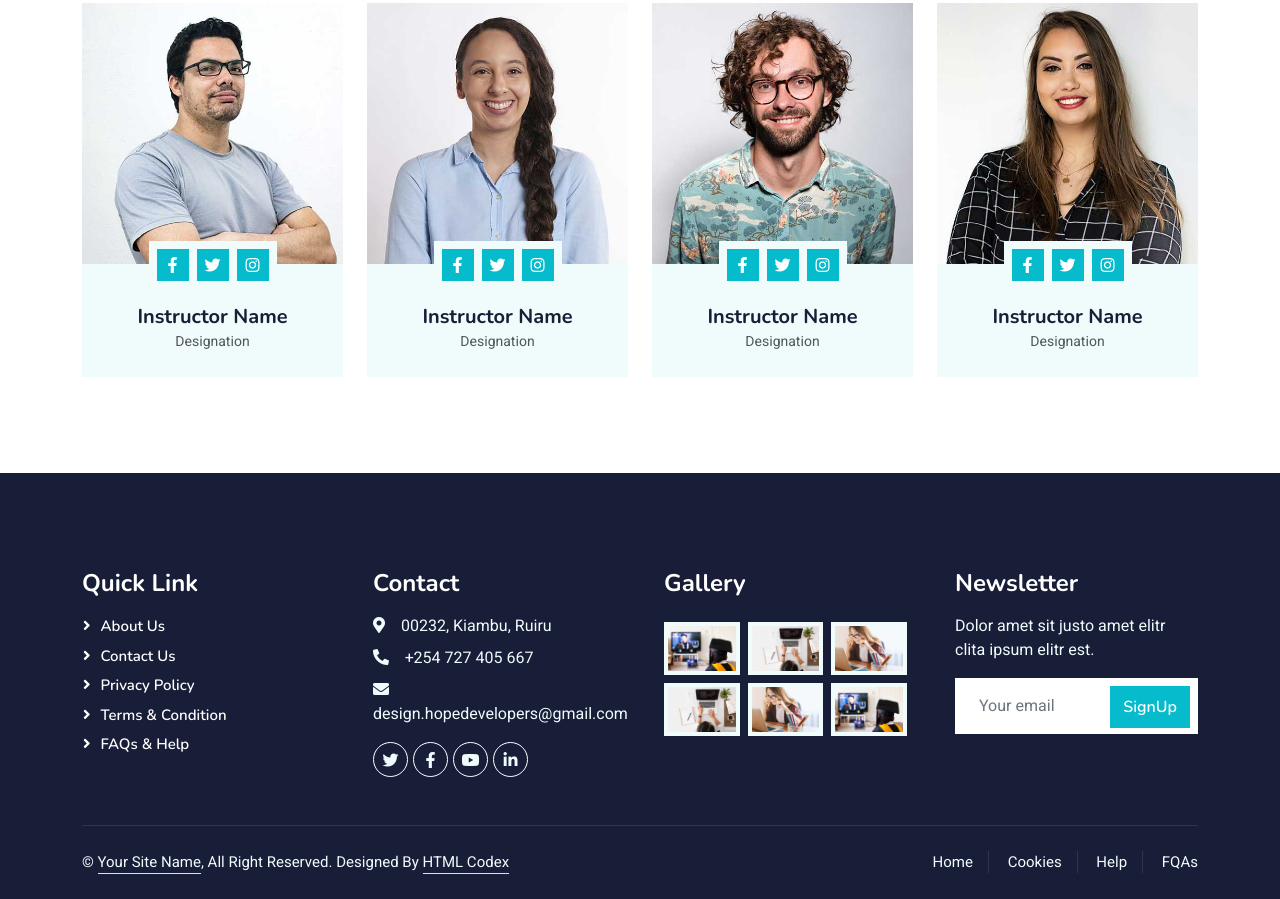
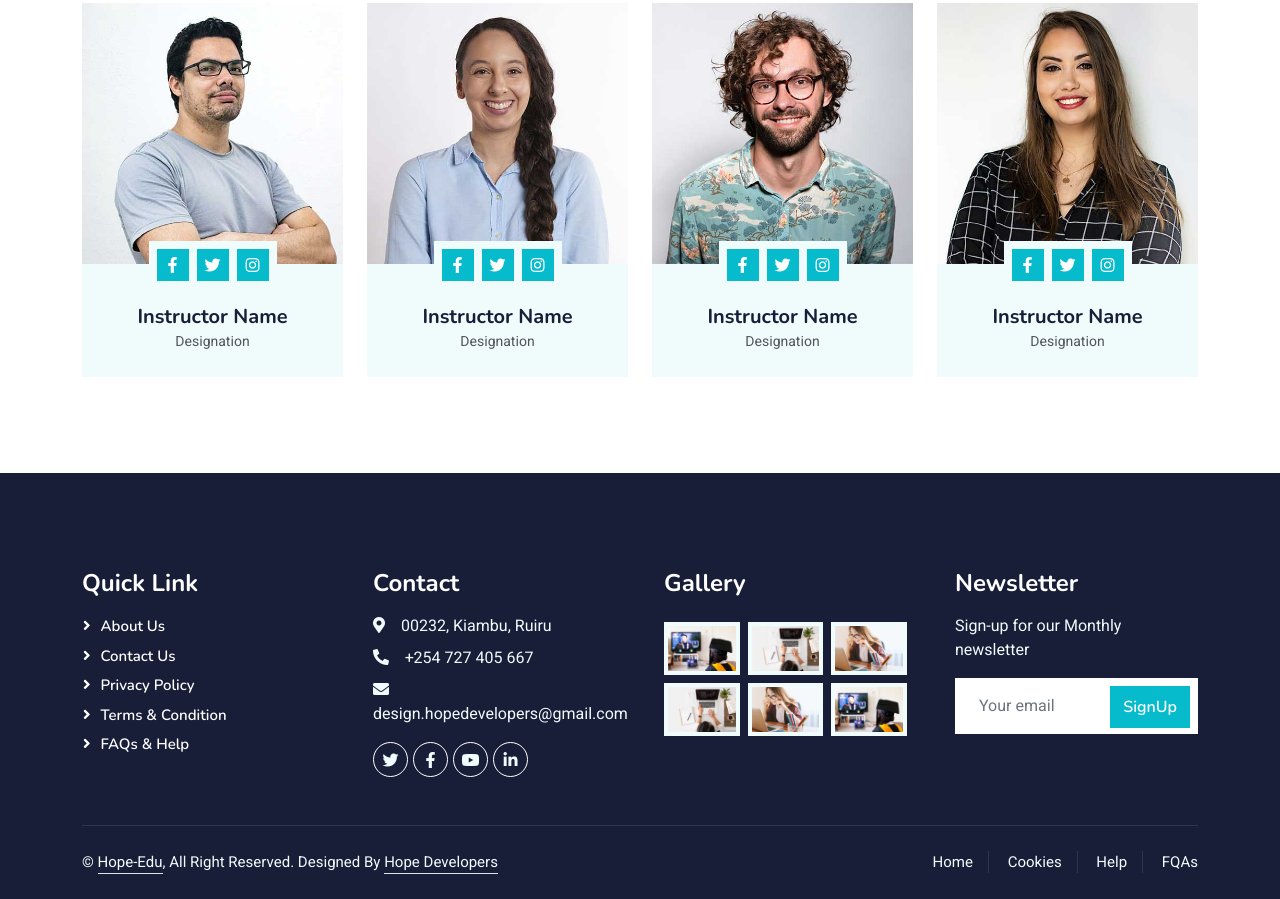
Before and after one commit to Victorkrissdev/E-Learning-Web, a plain HTML site: page index.html in a window 1280 px wide. Shown: the part 3346-4245 px from the top of the page. Drawn offline with nearby package versions, Linux system fonts and the light colour scheme.

Commit message:
newsletter

```diff
--- a/index.html
+++ b/index.html
@@ -529,7 +529,7 @@
                 </div>
                 <div class="col-lg-3 col-md-6">
                     <h4 class="text-white mb-3">Newsletter</h4>
-                    <p>Dolor amet sit justo amet elitr clita ipsum elitr est.</p>
+                    <p>Sign-up for our Monthly newsletter</p>
                     <div class="position-relative mx-auto" style="max-width: 400px;">
                         <input class="form-control border-0 w-100 py-3 ps-4 pe-5" type="text" placeholder="Your email">
                         <button type="button" class="btn btn-primary py-2 position-absolute top-0 end-0 mt-2 me-2">SignUp</button>
@@ -541,10 +541,9 @@
             <div class="copyright">
                 <div class="row">
                     <div class="col-md-6 text-center text-md-start mb-3 mb-md-0">
-                        &copy; <a class="border-bottom" href="#">Your Site Name</a>, All Right Reserved.
+                        &copy; <a class="border-bottom" href="#">Hope-Edu</a>, All Right Reserved.
 
-                        <!--/*** This template is free as long as you keep the footer author’s credit link/attribution link/backlink. If you'd like to use the template without the footer author’s credit link/attribution link/backlink, you can purchase the Credit Removal License from "https://htmlcodex.com/credit-removal". Thank you for your support. ***/-->
-                        Designed By <a class="border-bottom" href="https://htmlcodex.com">HTML Codex</a>
+                        Designed By <a class="border-bottom" href="https://www.hopedevelopers.co.ke">Hope Developers</a>
                     </div>
                     <div class="col-md-6 text-center text-md-end">
                         <div class="footer-menu">
```
